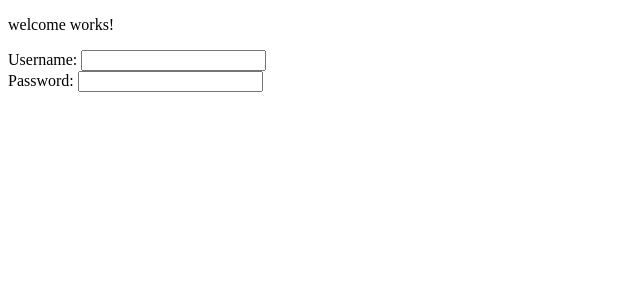
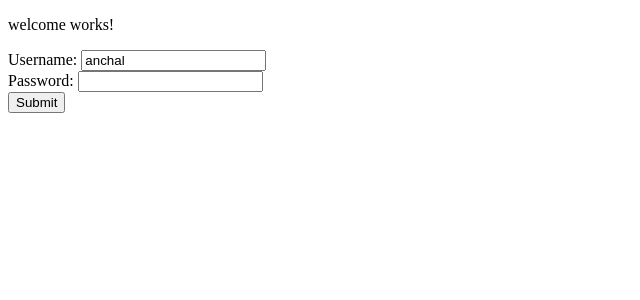
Before and after one commit to anchal66/Angular-todo-app, an Angular app: page / in a window 1280 px wide. Shown: the top 300 px of the page, without its empty margins (0-640 px from the left). Built offline with nearby package versions, Linux system fonts and the light colour scheme.

Commit message:
adding ng Model in form

```diff
--- a/src/app/app.module.ts
+++ b/src/app/app.module.ts
@@ -1,5 +1,6 @@
 import { BrowserModule } from '@angular/platform-browser';
 import { NgModule } from '@angular/core';
+import { FormsModule } from '@angular/forms';
 
 import { AppRoutingModule } from './app-routing.module';
 import { AppComponent } from './app.component';
@@ -14,7 +15,8 @@
   ],
   imports: [
     BrowserModule,
-    AppRoutingModule
+    AppRoutingModule,
+    FormsModule
   ],
   providers: [],
   bootstrap: [AppComponent]
--- a/src/app/login/login.component.html
+++ b/src/app/login/login.component.html
@@ -1,2 +1,3 @@
-Username: <input type="text" name="username"><br>
-Password: <input type="password" name="password">
+Username: <input type="text" name="username" [(ngModel)]="username"><br>
+Password: <input type="password" name="password" [(ngModel)]="password"><br>
+<button class="btn btn-primary" (click)="handleLogin()">Submit</button>
--- a/src/app/login/login.component.ts
+++ b/src/app/login/login.component.ts
@@ -7,9 +7,14 @@
 })
 export class LoginComponent implements OnInit {
 
+  username="anchal"
+  password=""
   constructor() { }
 
   ngOnInit() {
   }
+  handleLogin(){
+    console.log(this.username)
+  }
 
 }
```
